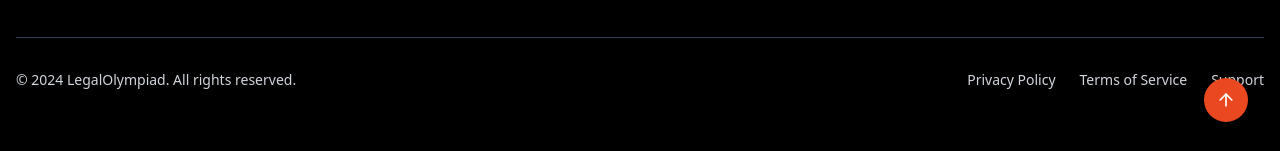
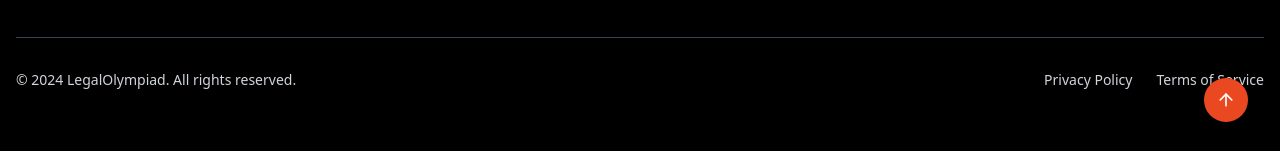
Before and after one commit to ajaysaraswat/LegalOlympiad-Website, a React (Vite) app in the folder frontend/: page /blog in a window 1280 px wide. Shown: the part 940-1091 px from the top of the page. Built offline with nearby package versions, Linux system fonts and the light colour scheme.

Commit message:
remove support

```diff
--- a/frontend/src/components/Footer.jsx
+++ b/frontend/src/components/Footer.jsx
@@ -251,12 +251,6 @@ const Footer = () => {
             >
               Terms of Service
             </a>
-            <a
-              href="/support"
-              className="text-xs sm:text-sm text-gray-300 hover:text-[#ea4820] transition-colors"
-            >
-              Support
-            </a>
           </div>
         </div>
       </div>
```
